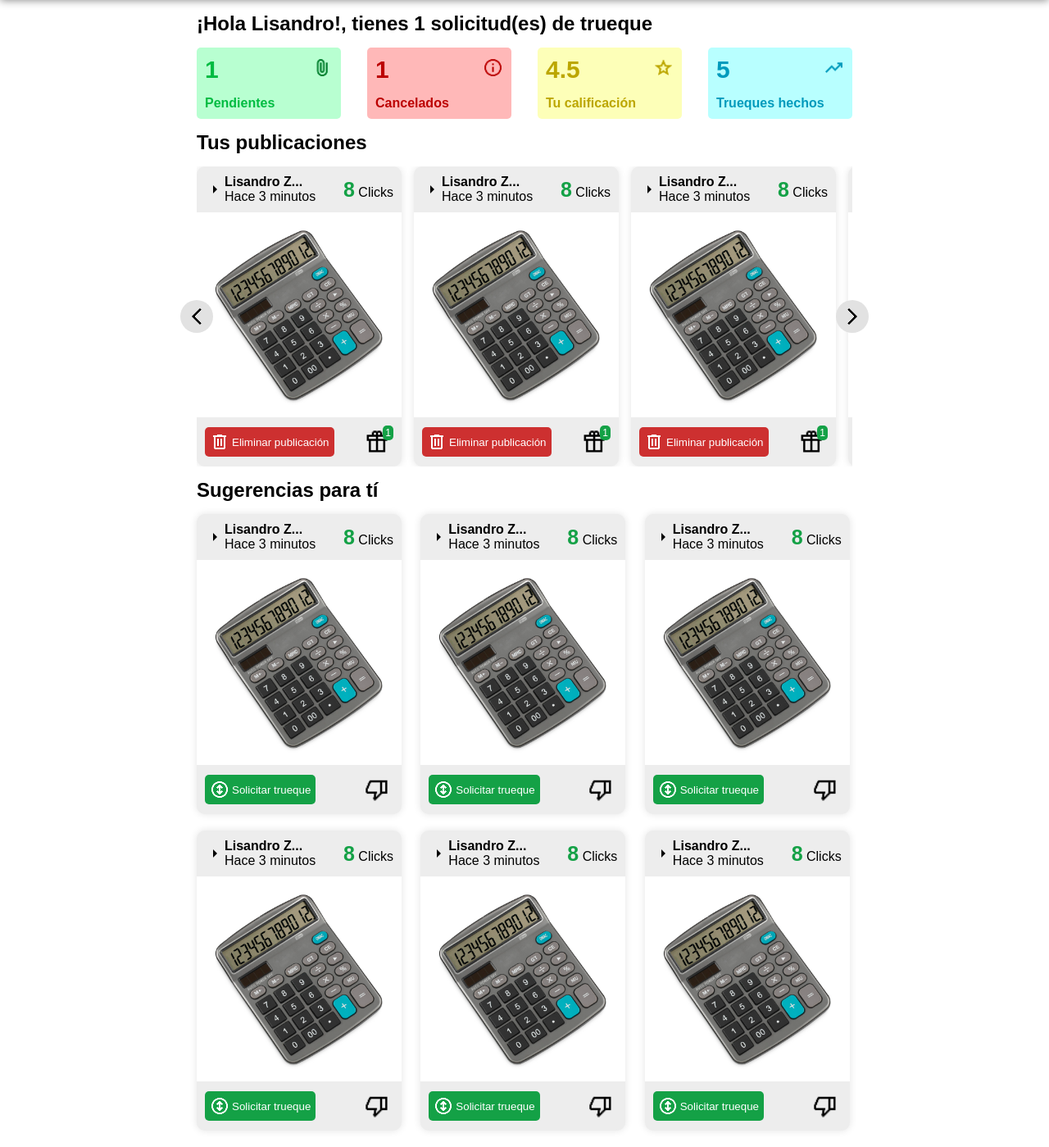
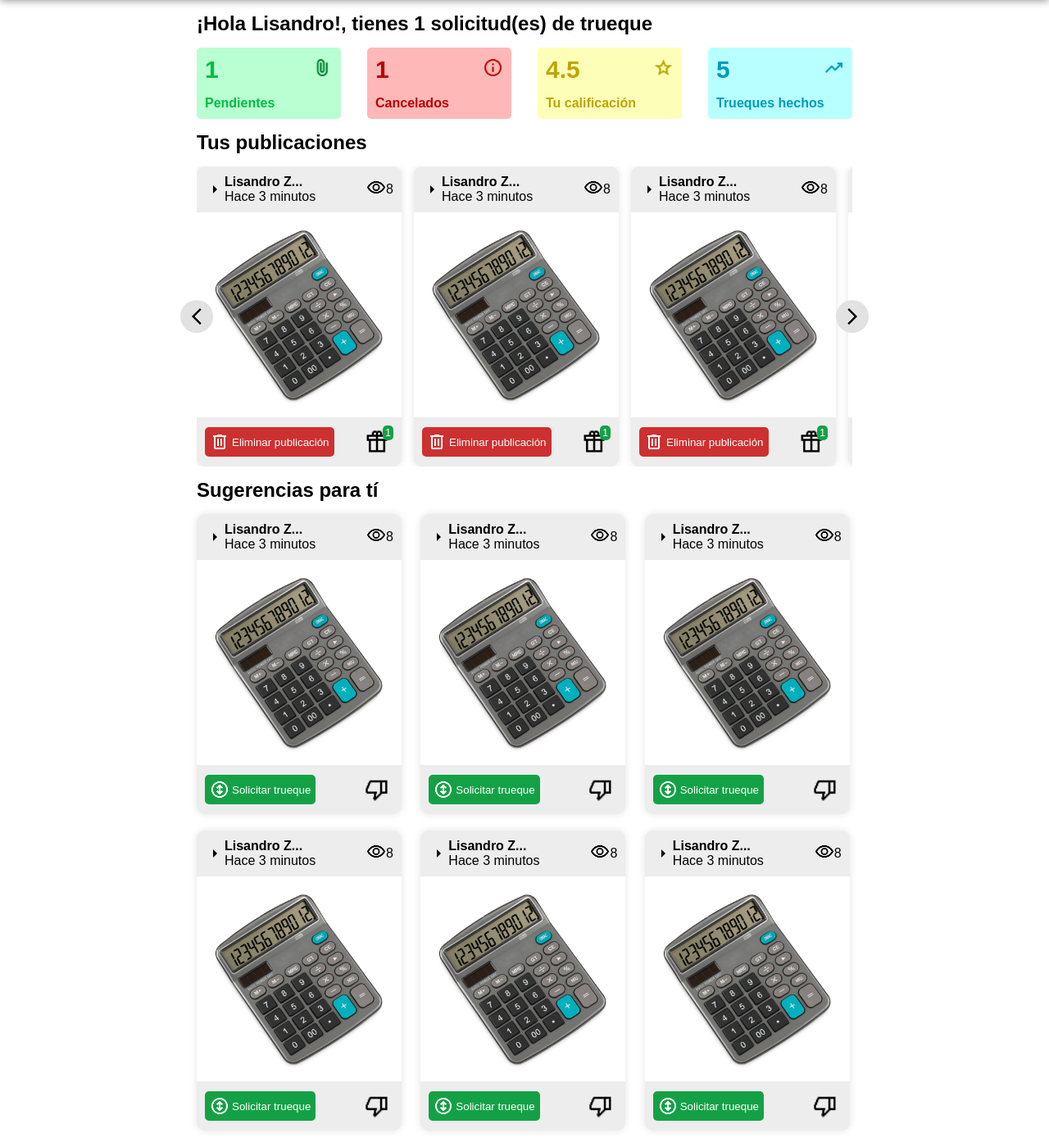
Before and after one commit to LisoProgrammer/trueke, a PHP site: page /views/dashboard.php in a window 1280 px wide. Shown: the part 50-1449 px from the top of the page at 82% size. Run offline with PHP 8.4, Linux system fonts and the light colour scheme.

Commit message:
cambio en el icono de "click"

```diff
--- a/front/views/dashboard.php
+++ b/front/views/dashboard.php
@@ -72,9 +72,9 @@
                             </div>
                         </div>
 
-                        <div>
+                        <div class="flex">
+                            <span><img src="/trueke/assets/icons/view.png" alt="" class="s"></span>
                             <span>8</span>
-                            <span>Clicks</span>
                         </div>
                     </div>
 
@@ -105,9 +105,9 @@
                             </div>
                         </div>
 
-                        <div>
+                        <div class="flex">
+                            <span><img src="/trueke/assets/icons/view.png" alt="" class="s"></span>
                             <span>8</span>
-                            <span>Clicks</span>
                         </div>
                     </div>
 
@@ -138,9 +138,9 @@
                             </div>
                         </div>
 
-                        <div>
+                        <div class="flex">
+                            <span><img src="/trueke/assets/icons/view.png" alt="" class="s"></span>
                             <span>8</span>
-                            <span>Clicks</span>
                         </div>
                     </div>
 
@@ -172,9 +172,9 @@
                             </div>
                         </div>
 
-                        <div>
+                        <div class="flex">
+                            <span><img src="/trueke/assets/icons/view.png" alt="" class="s"></span>
                             <span>8</span>
-                            <span>Clicks</span>
                         </div>
                     </div>
 
@@ -214,9 +214,9 @@
                         </div>
                     </div>
 
-                    <div>
+                <div class="flex">
+                <span><img src="/trueke/assets/icons/view.png" alt="" class="s"></span>
                 <span>8</span>
-                        <span>Clicks</span>
             </div>
                 </div>
 
@@ -243,9 +243,9 @@
                         </div>
                     </div>
 
-                    <div>
+                <div class="flex">
+                <span><img src="/trueke/assets/icons/view.png" alt="" class="s"></span>
                 <span>8</span>
-                        <span>Clicks</span>
             </div>
                 </div>
 
@@ -272,9 +272,9 @@
                         </div>
                     </div>
 
-                    <div>
+                <div class="flex">
+                <span><img src="/trueke/assets/icons/view.png" alt="" class="s"></span>
                 <span>8</span>
-                        <span>Clicks</span>
             </div>
                 </div>
 
@@ -301,9 +301,9 @@
                         </div>
                     </div>
 
-                    <div>
+                <div class="flex">
+                <span><img src="/trueke/assets/icons/view.png" alt="" class="s"></span>
                 <span>8</span>
-                        <span>Clicks</span>
             </div>
                 </div>
 
@@ -330,9 +330,9 @@
                         </div>
                     </div>
 
-                    <div>
+                <div class="flex">
+                <span><img src="/trueke/assets/icons/view.png" alt="" class="s"></span>
                 <span>8</span>
-                        <span>Clicks</span>
             </div>
                 </div>
 
@@ -359,9 +359,9 @@
                         </div>
                     </div>
 
-                    <div>
+                <div class="flex">
+                <span><img src="/trueke/assets/icons/view.png" alt="" class="s"></span>
                 <span>8</span>
-                        <span>Clicks</span>
             </div>
                 </div>
 
```
Also changed, not shown: assets/icons/view.png (added). Lines whose indentation alone changed are shown as unchanged.
